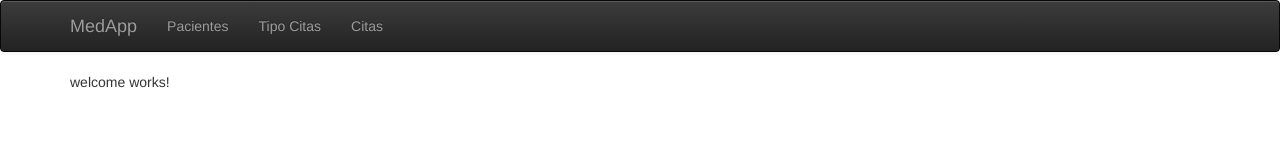
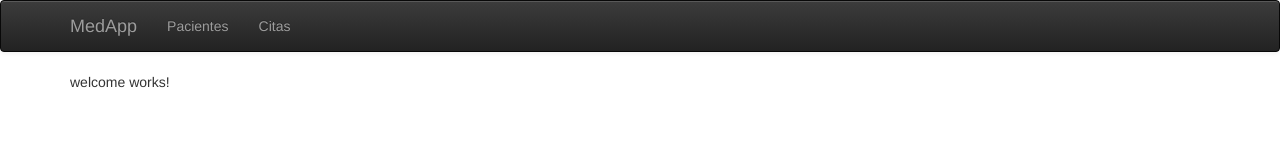
Before and after one commit to marcohern/MedApp, an Angular app in the folder MedApp/Client/: page /welcome in a window 1280 px wide. Shown: the top 160 px of the page. Built offline with nearby package versions, Linux system fonts and the light colour scheme.

Commit message:
tipo citas module not required, removing for now

```diff
--- a/MedApp/Client/src/app/modules/menu/menu-links/menu-links.component.html
+++ b/MedApp/Client/src/app/modules/menu/menu-links/menu-links.component.html
@@ -15,7 +15,6 @@
     <div class="collapse navbar-collapse" id="bs-example-navbar-collapse-1">
       <ul class="nav navbar-nav">
         <li [routerLinkActive]="'active'"><a [routerLink]="['/pacientes']">Pacientes</a></li>
-        <li [routerLinkActive]="'active'"><a [routerLink]="['/tipo-citas']">Tipo Citas</a></li>
         <li [routerLinkActive]="'active'"><a [routerLink]="['/citas']">Citas</a></li>
       </ul>
     </div><!-- /.navbar-collapse -->
```
